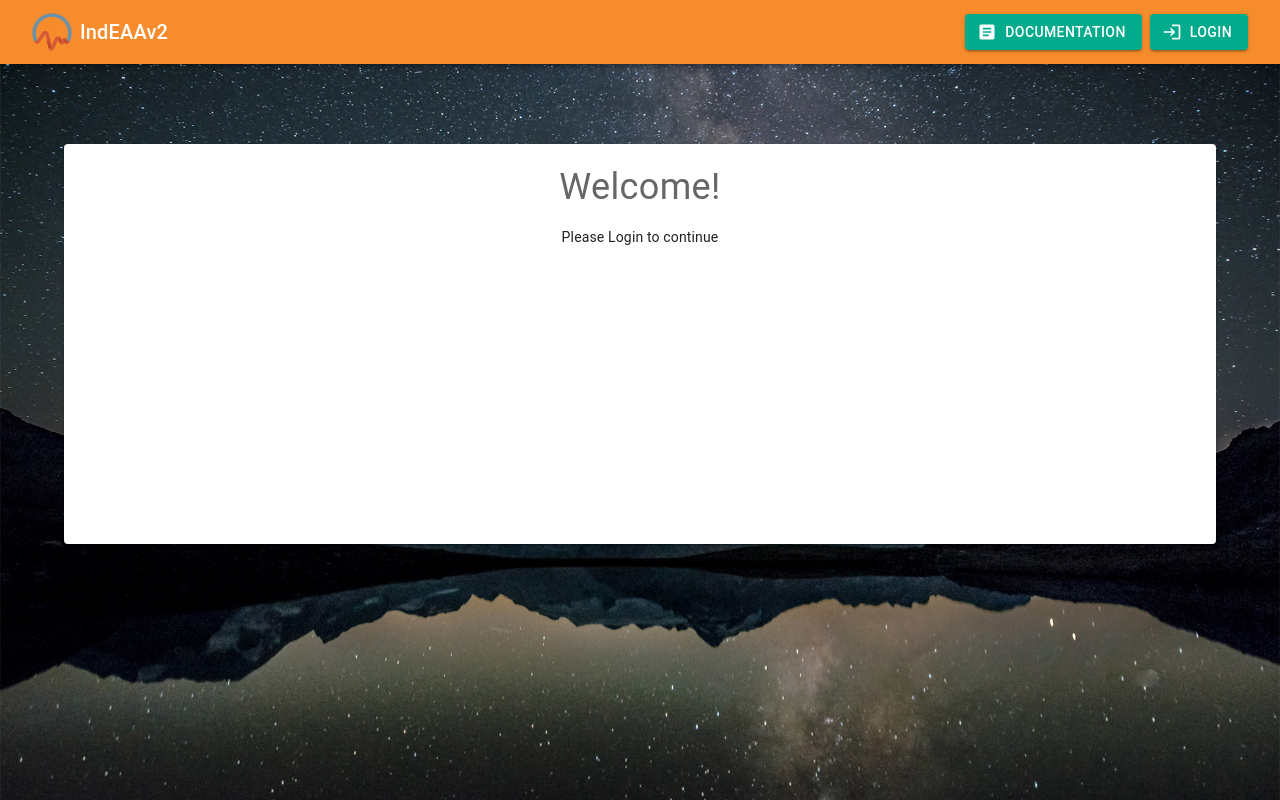
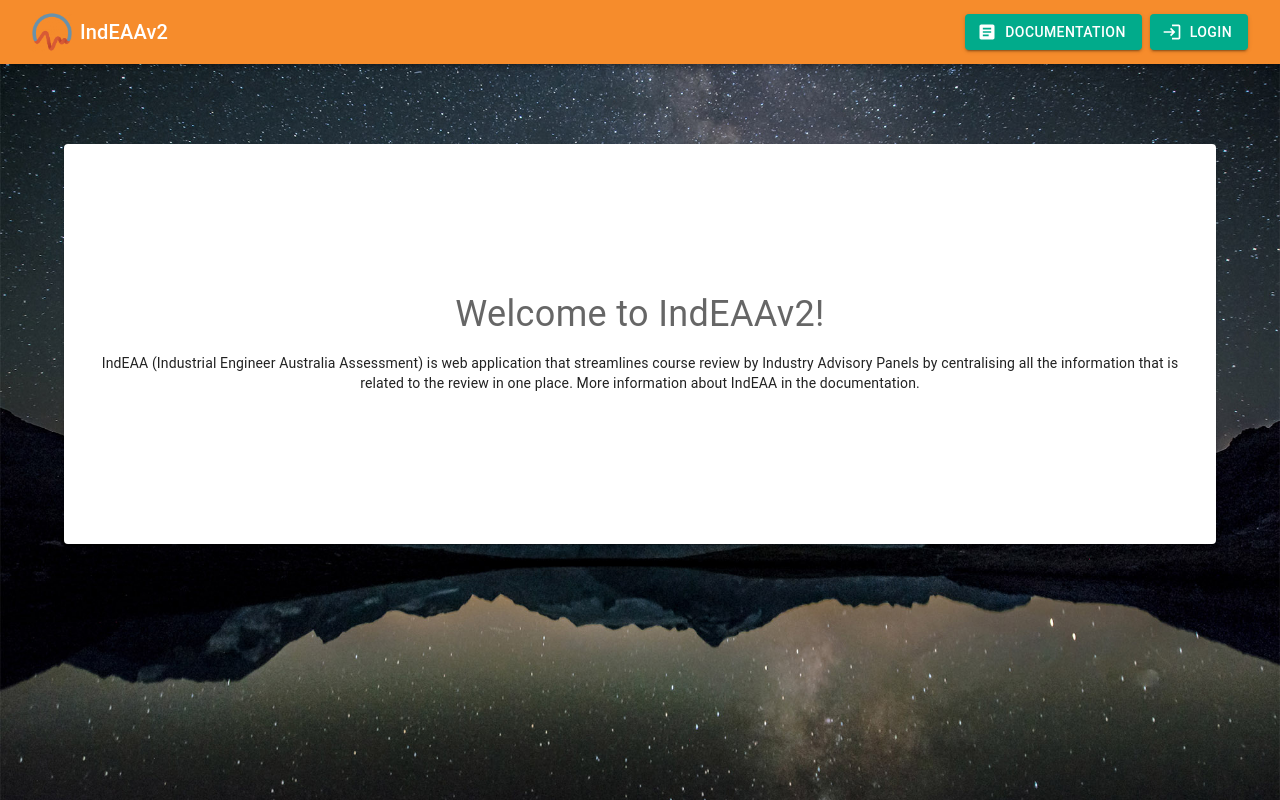
Before and after one commit to uwasystemhealth/IndEAAv2, a Next.js app in the folder frontend/: page / in a window 1280 px wide. Built offline with nearby package versions, Linux system fonts and the light colour scheme; no server answers.

Commit message:
27 Information about IndEAA with refactoring (#51)
information about IndEAA with refactoring

```diff
--- a/frontend/pages/index.tsx
+++ b/frontend/pages/index.tsx
@@ -12,39 +12,37 @@ import AppContext from 'components/Context/TopLevelContext';
 import { determineIfUserIsAuthentication } from 'utils/Authentication';
 import Listings from '@/components/CourseListings/Listings';
 
+const StaticInformationAboutIndEAA = () => (
+  <Card>
+    <CardContent
+      sx={{
+        minHeight: '50vh',
+        textAlign: 'center',
+        display: 'flex',
+        justifyContent: 'center',
+        alignItems: 'center',
+      }}
+    >
+      <Box>
+        <Typography sx={{ fontSize: 36 }} color="text.secondary" gutterBottom>
+          Welcome to IndEAAv2!
+        </Typography>
+        <Typography variant="body2">
+          IndEAA (Industrial Engineer Australia Assessment) is web application that streamlines
+          course review by Industry Advisory Panels by centralising all the information that is
+          related to the review in one place. More information about IndEAA in the documentation.
+        </Typography>
+      </Box>
+    </CardContent>
+  </Card>
+);
+
 const Home: NextPage = () => {
-
   const { authenticationDetails, setAuthenticationDetails } = useContext(AppContext);
   const isUserAuthenticated = determineIfUserIsAuthentication(authenticationDetails.accessToken);
 
   return (
-    <Container>
-      {!isUserAuthenticated ? (
-        <Card>
-          <CardContent
-            sx={{
-              minHeight: '50vh',
-            }}
-          >
-            <Box
-              sx={{
-                display: 'flex',
-                flexDirection: 'column',
-                justifyContent: 'center',
-                alignItems: 'center',
-              }}
-            >
-              <Typography sx={{ fontSize: 36 }} color="text.secondary" gutterBottom>
-                Welcome!
-              </Typography>
-              <Typography variant="body2">Please Login to continue</Typography>
-            </Box>
-          </CardContent>
-        </Card>
-      ) : (
-        <Listings />
-      )}
-    </Container>
+    <Container>{!isUserAuthenticated ? <StaticInformationAboutIndEAA /> : <Listings />}</Container>
   );
 };
 
```
